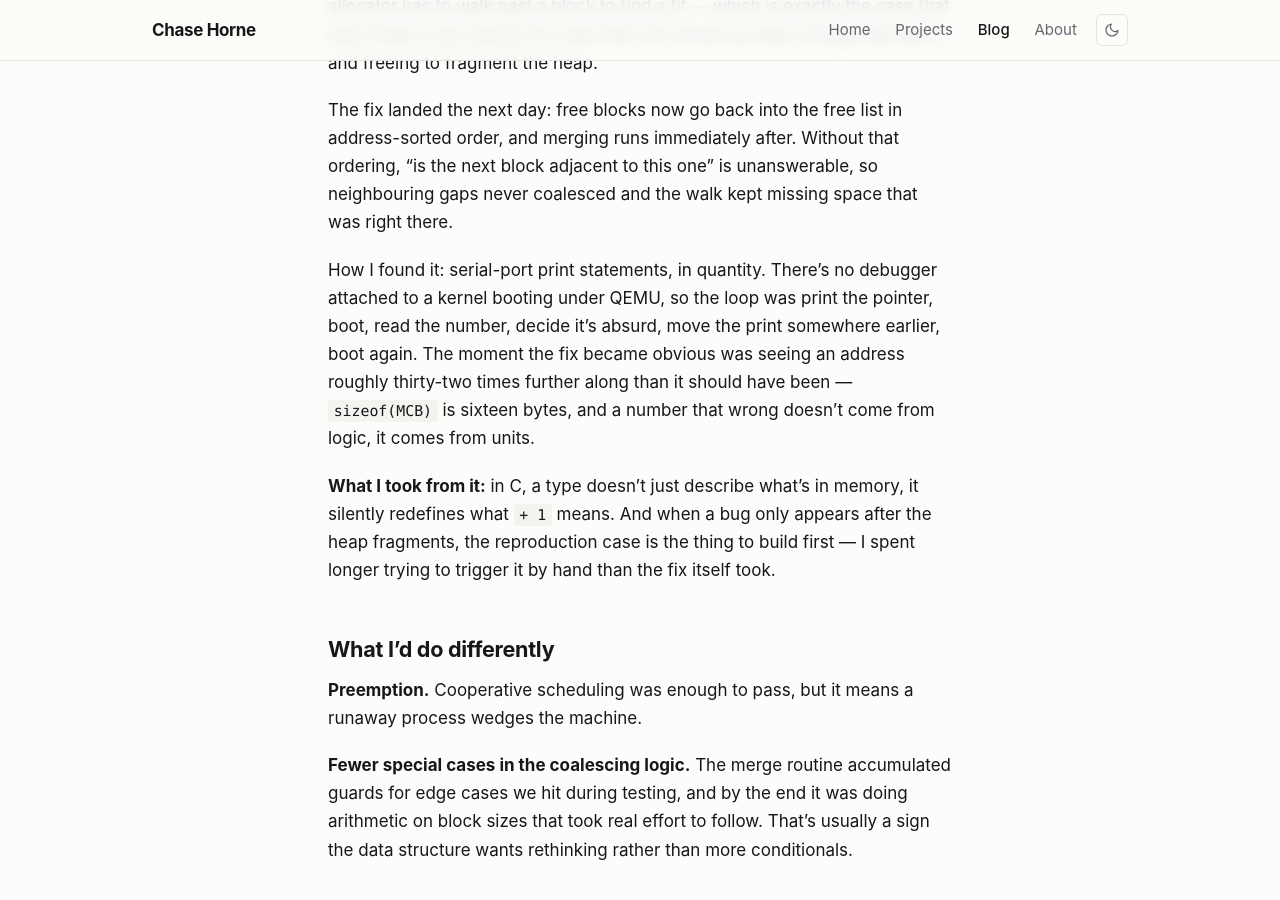
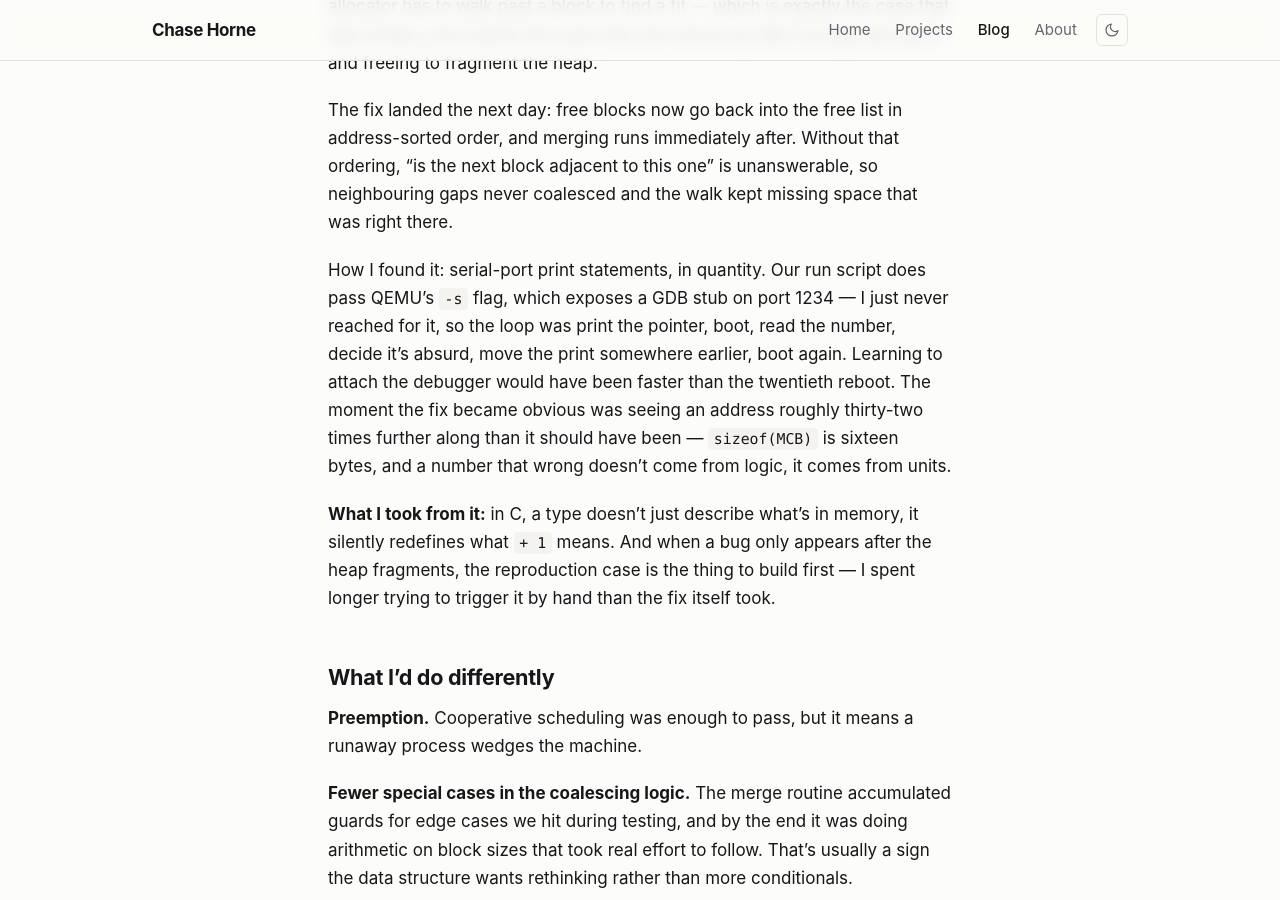
Before and after one commit to CHorne412/CHorne412.github.io, a Jekyll site: the page built from _posts/2026-08-24-multitasking-kernel-in-c.md, in a window 1280 px wide and 900 px high, scrolled down 3483 px. Built offline with Jekyll 4.4.1, drawn with Linux system fonts in a browser that asks for light colours.

Commit message:
Link the resume; correct the debugger claim in the kernel post
- resume_url points at assets/Resume.pdf (verified: 1 page, no phone number
  or street address, no leftover template placeholders)
- removed the RESUME-GOES-HERE placeholder
- the post said no debugger was attached under QEMU, but mpx.sh passes -s,
  which exposes a GDB stub; reworded to say he used serial prints instead

Co-Authored-By: Claude Opus 5 <noreply@anthropic.com>

```diff
--- a/_config.yml
+++ b/_config.yml
@@ -35,10 +35,8 @@ social:
   # bluesky: username.bsky.social
   # mastodon: "https://hachyderm.io/@username"
 
-# Uncomment once you've actually put a PDF at assets/resume.pdf (or point it
-# at an external link). While it's commented out, no resume link is rendered —
-# that's deliberate, so the site never ships a link to a missing file.
-# resume_url: "/assets/resume.pdf"
+# Case matters on GitHub Pages: this must match the filename exactly.
+resume_url: "/assets/Resume.pdf"
 
 # --- Build ----------------------------------------------------
 plugins:
--- a/_posts/2026-08-24-multitasking-kernel-in-c.md
+++ b/_posts/2026-08-24-multitasking-kernel-in-c.md
@@ -136,10 +136,12 @@ ordering, "is the next block adjacent to this one" is unanswerable, so
 neighbouring gaps never coalesced and the walk kept missing space that was
 right there.
 
-How I found it: serial-port print statements, in quantity. There's no debugger
-attached to a kernel booting under QEMU, so the loop was print the pointer,
-boot, read the number, decide it's absurd, move the print somewhere earlier,
-boot again. The moment the fix became obvious was seeing an address roughly
+How I found it: serial-port print statements, in quantity. Our run script
+does pass QEMU's `-s` flag, which exposes a GDB stub on port 1234 — I just
+never reached for it, so the loop was print the pointer, boot, read the
+number, decide it's absurd, move the print somewhere earlier, boot again.
+Learning to attach the debugger would have been faster than the twentieth
+reboot. The moment the fix became obvious was seeing an address roughly
 thirty-two times further along than it should have been — `sizeof(MCB)` is
 sixteen bytes, and a number that wrong doesn't come from logic, it comes from
 units.
```
